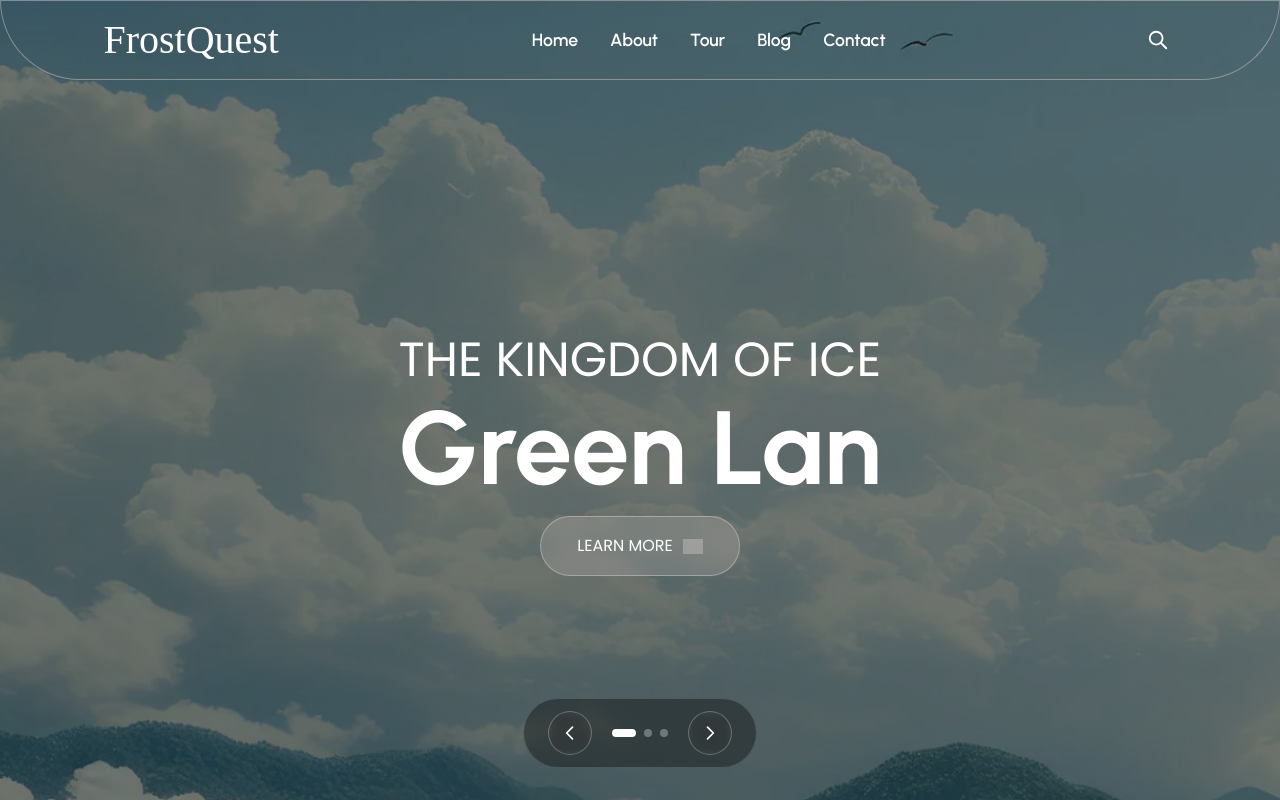
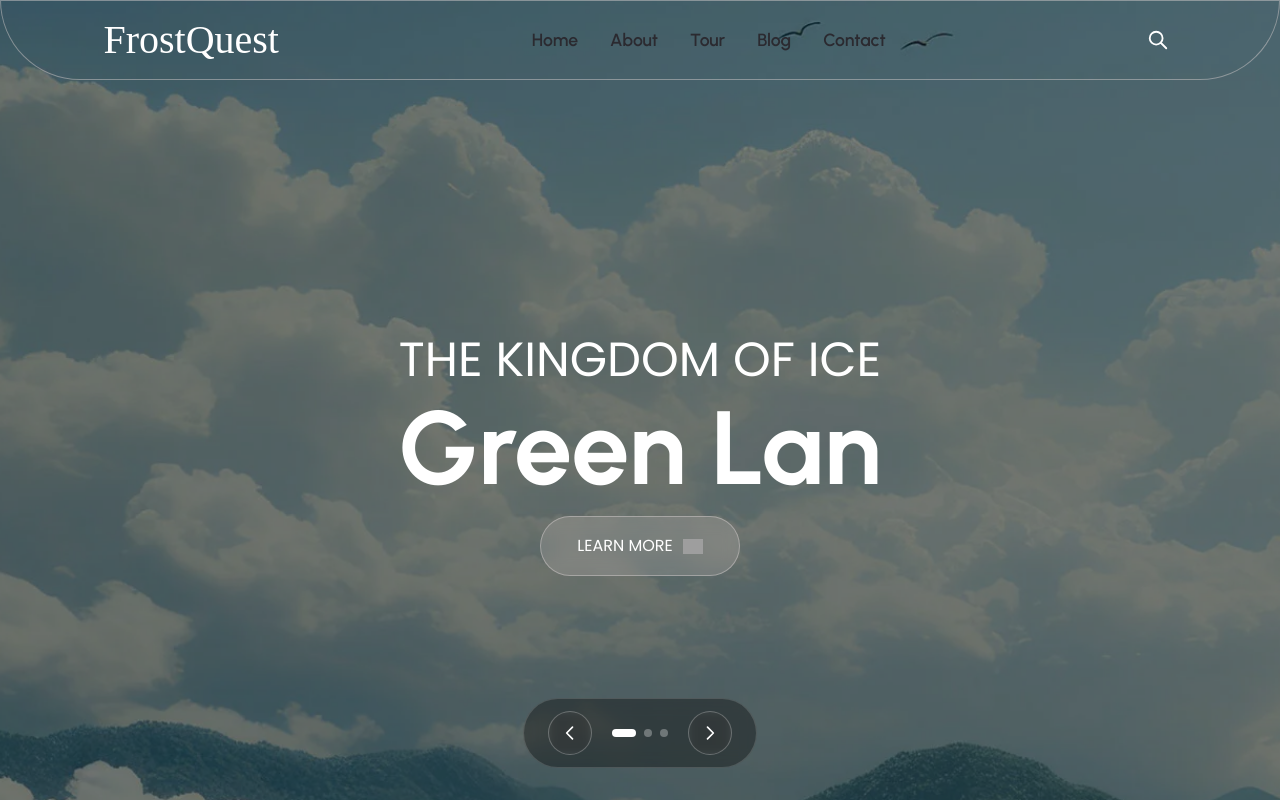
Before and after one commit to Jisap/Frostquest-Travel-Agency, a React (Vite) app: page / in a window 1280 px wide. Built offline with nearby package versions, Linux system fonts and the light colour scheme; grey boxes are pictures that could not be loaded; a web font is replaced by a local one.

Commit message:
feat: initialize global CSS with Tailwind directives and custom layout styles

```diff
--- a/src/index.css
+++ b/src/index.css
@@ -93,7 +93,7 @@ body {
 /* Links de navegación — compartidos entre desktop y móvil */
 .nav-item a {
     font-size: 1.1rem;
-    color: var(--color-white);
+    color: var(--color-text);
     text-decoration: none;
     font-weight: 600;
     font-family: var(--font-urbanist);
@@ -181,7 +181,7 @@ body {
     flex-direction: column;
     align-items: center;
     gap: 4px;
-    background-color: rgba(0, 0, 0, 0.95);
+    background-color: var(--color-white);
     border-bottom-left-radius: 20px;
     border-bottom-right-radius: 20px;
     box-shadow: 0 10px 30px rgba(0, 0, 0, 0.4);
```
